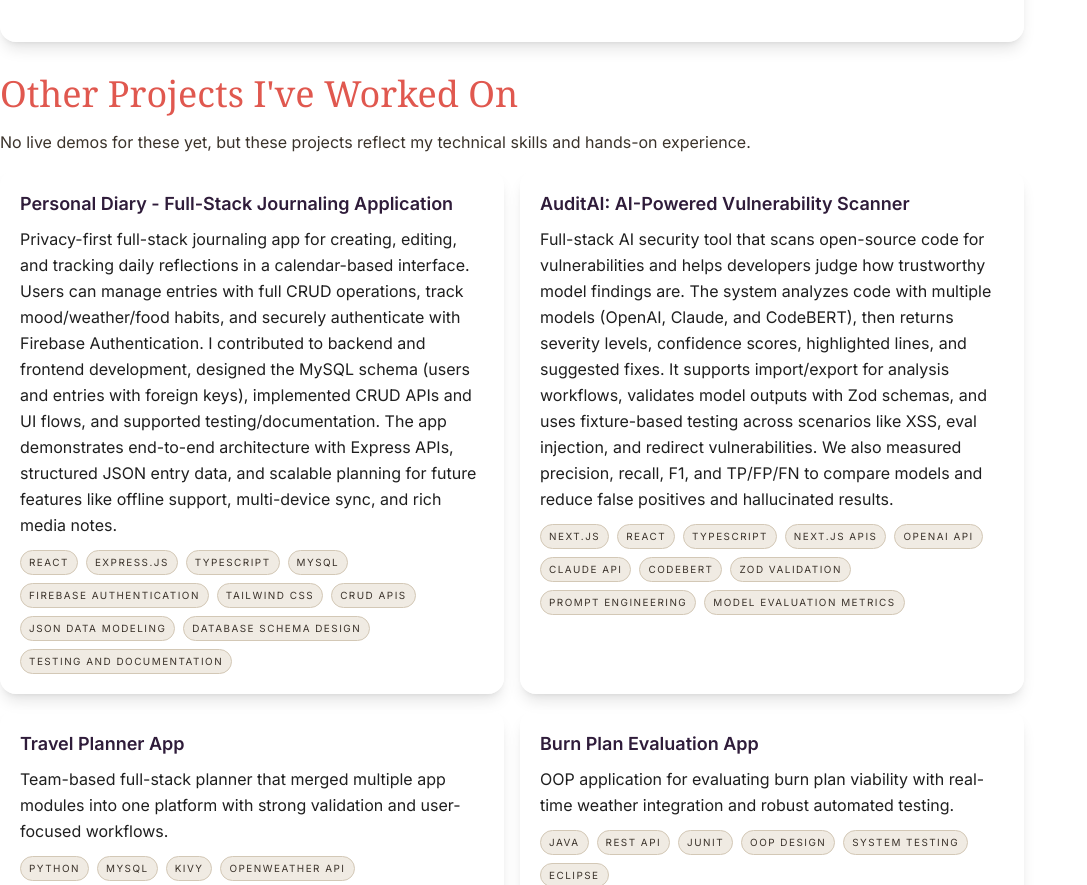
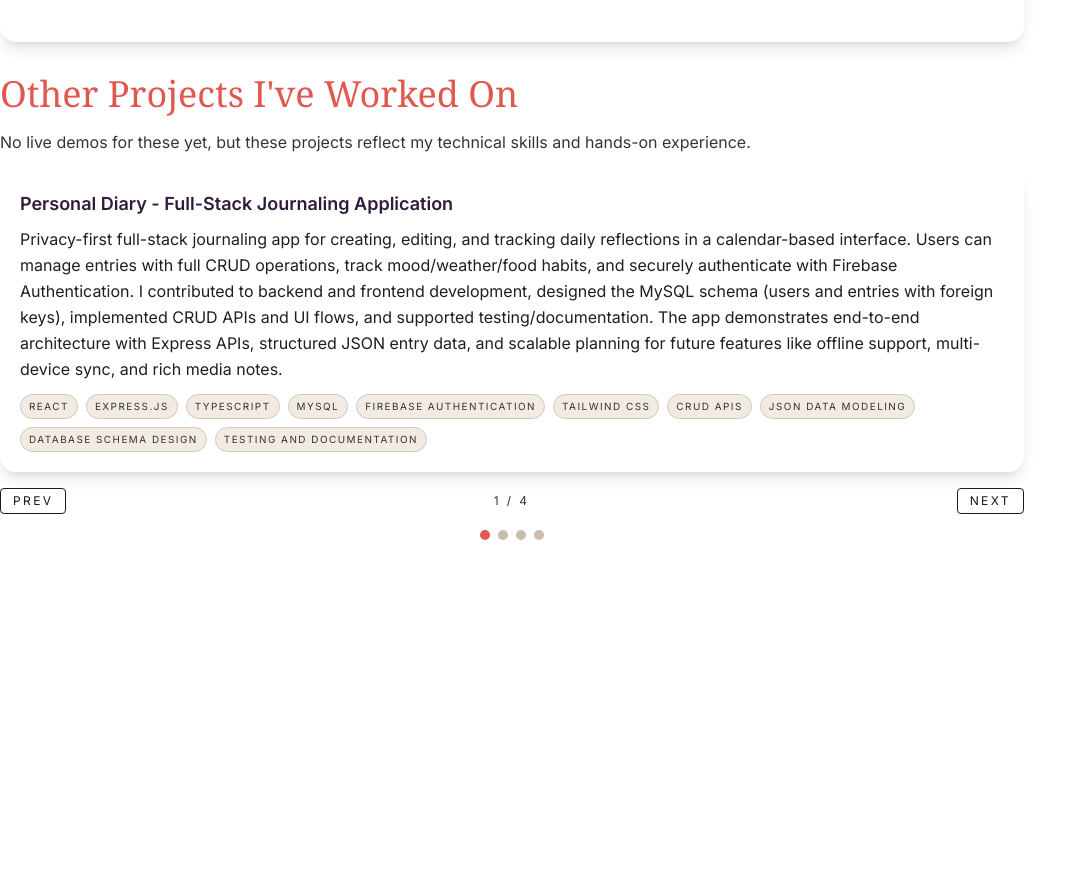
Before and after one commit to K41L3r14/portfolio, a Next.js app in the folder portfolio/: page /projects in a window 1280 px wide. Shown: the part 2243-3128 px from the top of the page, without its empty margins (0-1087 px from the left). After the commit the page ends 2735 px from the top, so only its background shows below. Built offline with nearby package versions, Linux system fonts and the light colour scheme.

Commit message:
small changes on titles and display

```diff
--- a/portfolio/src/app/globals.css
+++ b/portfolio/src/app/globals.css
@@ -71,7 +71,7 @@ body {
 .skills-icon-banner-track {
   display: flex;
   width: max-content;
-  animation: skillsIconSlide 22s linear infinite;
+  animation: skillsIconSlide 28s linear infinite;
 }
 
 @media (prefers-reduced-motion: reduce) {
--- a/portfolio/src/app/projects/page.tsx
+++ b/portfolio/src/app/projects/page.tsx
@@ -190,6 +190,80 @@ function ObserraSlideshow({
   );
 }
 
+function OtherProjectsSlideshow({
+  projects,
+}: {
+  projects: OtherProject[];
+}) {
+  const [currentIndex, setCurrentIndex] = useState(0);
+  const currentProject = projects[currentIndex];
+
+  const showPrevious = () => {
+    setCurrentIndex((prev) => (prev === 0 ? projects.length - 1 : prev - 1));
+  };
+
+  const showNext = () => {
+    setCurrentIndex((prev) => (prev === projects.length - 1 ? 0 : prev + 1));
+  };
+
+  return (
+    <div className="space-y-4">
+      <article className="rounded-2xl bg-white/70 p-5 text-left text-[#1f1f1f] shadow-lg">
+        <h4 className="text-lg font-semibold text-[#2f1c3a]">
+          {currentProject.title}
+        </h4>
+        <p className="mt-2 text-sm leading-relaxed sm:text-base">
+          {currentProject.summary}
+        </p>
+        <div className="mt-3 flex flex-wrap gap-2">
+          {currentProject.skills.map((skill) => (
+            <span
+              key={skill}
+              className="rounded-full border border-[#d3c8b6] bg-[#f0ebe3] px-2 py-1 text-[0.62rem] uppercase tracking-[0.15em] text-[#3b332b]"
+            >
+              {skill}
+            </span>
+          ))}
+        </div>
+      </article>
+
+      <div className="flex items-center justify-between gap-2">
+        <button
+          type="button"
+          onClick={showPrevious}
+          className="rounded border border-[#1f1b17] px-3 py-1 text-xs uppercase tracking-[0.2em] transition-colors hover:bg-[#1f1b17] hover:text-[#f7f3ec]"
+        >
+          Prev
+        </button>
+        <p className="text-xs uppercase tracking-[0.2em] text-[#3b332b]">
+          {currentIndex + 1} / {projects.length}
+        </p>
+        <button
+          type="button"
+          onClick={showNext}
+          className="rounded border border-[#1f1b17] px-3 py-1 text-xs uppercase tracking-[0.2em] transition-colors hover:bg-[#1f1b17] hover:text-[#f7f3ec]"
+        >
+          Next
+        </button>
+      </div>
+
+      <div className="flex justify-center gap-2">
+        {projects.map((project, index) => (
+          <button
+            key={project.title}
+            type="button"
+            onClick={() => setCurrentIndex(index)}
+            aria-label={`Go to ${project.title}`}
+            className={`h-2.5 w-2.5 rounded-full transition-colors ${
+              currentIndex === index ? "bg-[#e0584f]" : "bg-[#c9bdab]"
+            }`}
+          />
+        ))}
+      </div>
+    </div>
+  );
+}
+
 export default function ProjectsPage() {
   return (
     <div className="w-full max-w-5xl space-y-8 text-center lg:text-left">
@@ -249,31 +323,7 @@ export default function ProjectsPage() {
           No live demos for these yet, but these projects reflect my technical
           skills and hands-on experience.
         </p>
-        <div className="grid gap-4 sm:grid-cols-2">
-          {otherProjects.map((project) => (
-            <article
-              key={project.title}
-              className="rounded-2xl bg-white/70 p-5 text-left text-[#1f1f1f] shadow-lg"
-            >
-              <h4 className="text-lg font-semibold text-[#2f1c3a]">
-                {project.title}
-              </h4>
-              <p className="mt-2 text-sm leading-relaxed sm:text-base">
-                {project.summary}
-              </p>
-              <div className="mt-3 flex flex-wrap gap-2">
-                {project.skills.map((skill) => (
-                  <span
-                    key={skill}
-                    className="rounded-full border border-[#d3c8b6] bg-[#f0ebe3] px-2 py-1 text-[0.62rem] uppercase tracking-[0.15em] text-[#3b332b]"
-                  >
-                    {skill}
-                  </span>
-                ))}
-              </div>
-            </article>
-          ))}
-        </div>
+        <OtherProjectsSlideshow projects={otherProjects} />
       </section>
     </div>
   );
--- a/portfolio/src/app/services/page.tsx
+++ b/portfolio/src/app/services/page.tsx
@@ -53,23 +53,6 @@ const loopedTechnologies = [...technologies, ...technologies];
 export default function ServicesPage() {
   return (
     <div className="w-full max-w-5xl space-y-8 text-center lg:text-left">
-      <h2 className="font-serif text-4xl text-[#e0584f] sm:text-5xl">
-        What I offer...
-      </h2>
-      <ul className="grid gap-6 sm:grid-cols-2">
-        {services.map((service) => (
-          <li
-            key={service.title}
-            className="rounded-2xl bg-white/70 p-6 text-sm leading-relaxed text-[#1f1f1f] shadow-lg sm:text-base"
-          >
-            <h3 className="text-xl font-semibold text-[#2f1c3a]">
-              {service.title}
-            </h3>
-            <p className="mt-2">{service.description}</p>
-          </li>
-        ))}
-      </ul>
-
       <section className="space-y-5">
         <h3 className="font-serif text-3xl text-[#e0584f] sm:text-4xl">
           My skills
@@ -96,7 +79,24 @@ export default function ServicesPage() {
             ))}
           </div>
         </div>
+        <h2 className="font-serif text-4xl text-[#e0584f] sm:text-5xl">
+          What I offer...
+        </h2>
       </section>
+
+      <ul className="grid gap-6 sm:grid-cols-2">
+        {services.map((service) => (
+          <li
+            key={service.title}
+            className="rounded-2xl bg-white/70 p-6 text-sm leading-relaxed text-[#1f1f1f] shadow-lg sm:text-base"
+          >
+            <h3 className="text-xl font-semibold text-[#2f1c3a]">
+              {service.title}
+            </h3>
+            <p className="mt-2">{service.description}</p>
+          </li>
+        ))}
+      </ul>
     </div>
   );
 }
```
